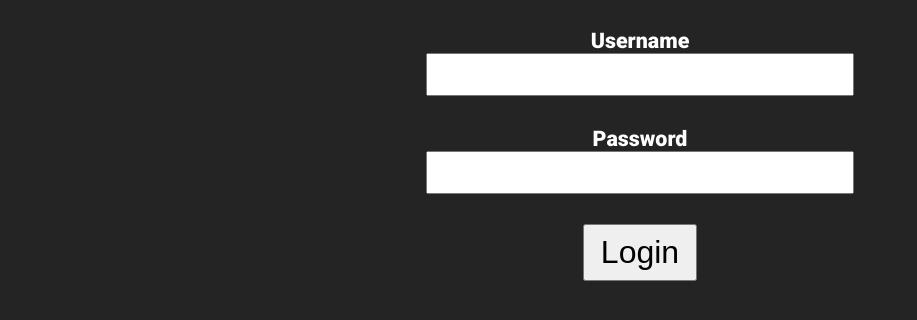
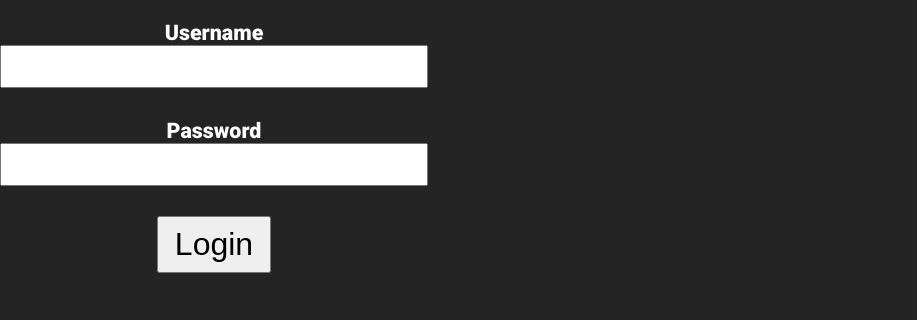
Before and after one commit to TMploeg/ChatApp, a React (Vite) app in the folder frontend/chatapp/: page /login in a window 1280 px wide. Shown: the top 320 px of the page, without its empty margins (0-917 px from the left). Built offline with nearby package versions, Linux system fonts and the light colour scheme.

Commit message:
chat styling update

```diff
--- a/frontend/chatapp/src/components/chat/Chat.css
+++ b/frontend/chatapp/src/components/chat/Chat.css
@@ -1,33 +1,61 @@
+:root {
+  --message-border-radius: 30px;
+}
+
 .chat-container {
   padding: 20px;
   display: flex;
   flex-direction: column;
   gap: 32px;
+
+  flex: 1;
 }
 
 .chat-title {
   font-size: 64px;
 }
 
-.new-message-input button,
-.new-message-input input {
-  font-size: 32px;
-}
-
 .chat-message-container {
   display: flex;
   flex-direction: column-reverse;
   gap: 16px;
+
+  padding-right: 12px;
+  padding-left: 12px;
+
+  overflow: scroll;
+
+  flex: 1;
+  align-self: flex-end;
+  width: 70%;
 }
 
 .chat-message {
   padding: 16px;
-  border-radius: 16px;
+
+  border-bottom-left-radius: 0;
+  border-bottom-right-radius: var(--message-border-radius);
+  border-top-left-radius: var(--message-border-radius);
+  border-top-right-radius: var(--message-border-radius);
+
   background-color: #006aff;
   font-size: 32px;
 
   align-self: flex-start;
 }
 .chat-message.owned {
+  border-bottom-left-radius: var(--message-border-radius);
+  border-bottom-right-radius: 0;
+  border-top-left-radius: var(--message-border-radius);
+  border-top-right-radius: var(--message-border-radius);
+
   align-self: flex-end;
 }
+
+.new-message-input {
+  align-self: flex-end;
+}
+.new-message-input button,
+.new-message-input input {
+  font-size: 32px;
+}
--- a/frontend/chatapp/src/components/chat/global/GlobalChatPage.tsx
+++ b/frontend/chatapp/src/components/chat/global/GlobalChatPage.tsx
@@ -70,13 +70,6 @@ export default function GlobalChatPage({
   return (
     <div className="chat-container">
       <div className="chat-title">Global Chat</div>
-      <div className="new-message-input">
-        <input
-          value={newMessage}
-          onChange={(e) => setNewMessage(e.target.value)}
-        />
-        <button onClick={send}>send</button>
-      </div>
       <div className="chat-message-container">
         {messages.map((message, index) => (
           <div
@@ -88,6 +81,13 @@ export default function GlobalChatPage({
             {message.content}
           </div>
         ))}
+      </div>
+      <div className="new-message-input">
+        <input
+          value={newMessage}
+          onChange={(e) => setNewMessage(e.target.value)}
+        />
+        <button onClick={send}>send</button>
       </div>
     </div>
   );
--- a/frontend/chatapp/src/index.css
+++ b/frontend/chatapp/src/index.css
@@ -4,10 +4,19 @@
   background-color: #242424;
 }
 
+body {
+  margin: 0;
+}
+
 .app {
   font-family: "Roboto", system-ui;
   font-weight: 300;
   font-style: normal;
+
+  width: 100vw;
+  height: 100vh;
+  display: flex;
+  overflow-y: hidden;
 }
 
 .roboto-light {
```
